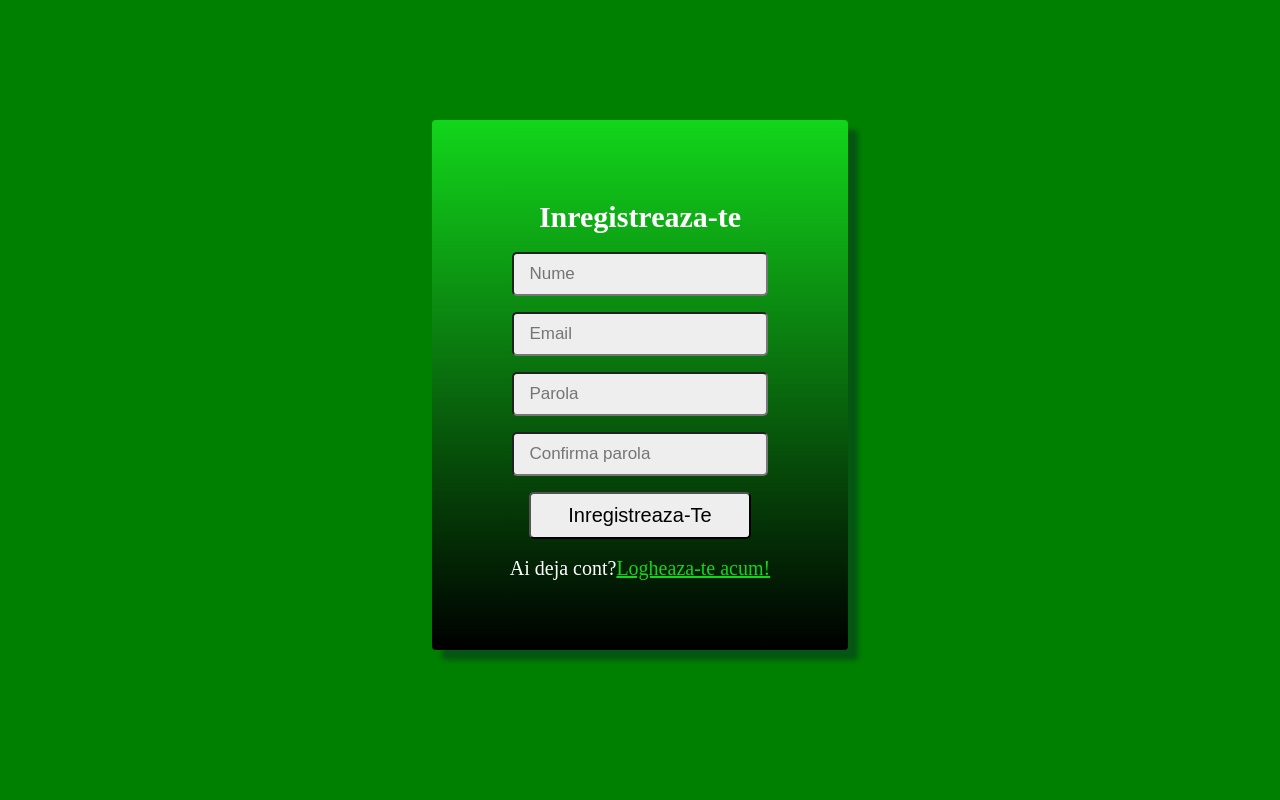
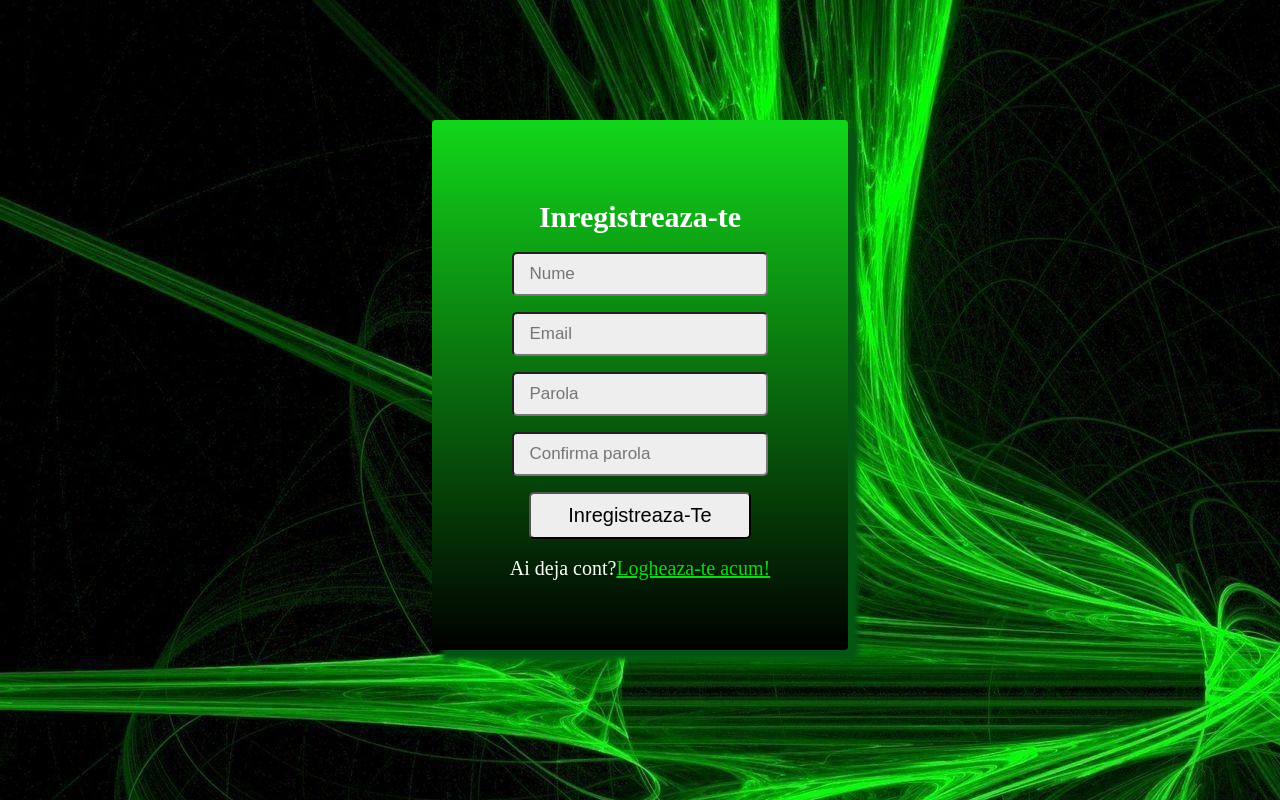
Before and after one commit to OpreaMihaela/ISW-E-Park, a PHP site: page /E-Park_Cod/register.php in a window 1280 px wide. Run offline with PHP 8.4, Linux system fonts and the light colour scheme.

Commit message:
Update register_style.css

```diff
--- a/register_style.css
+++ b/register_style.css
@@ -1,5 +1,5 @@
 body{
-	background-color: green;
+	background-image: url("spate.jpeg");
 }
 
 .form-container{
```
